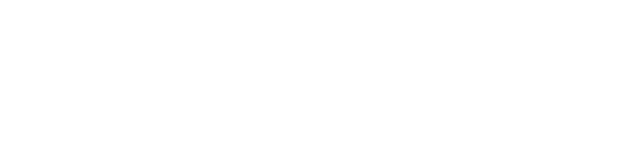
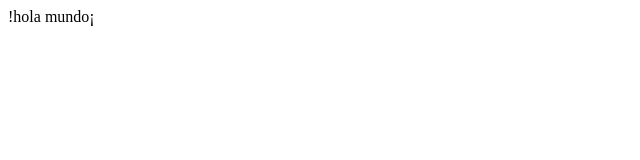
Before and after one commit to ROMARIO-TJ/UnionJaguera.github.io, a plain HTML site: page divim.html in a window 1280 px wide. Shown: the whole page, without its empty margins (0-640 px from the left). Drawn offline with Linux system fonts and the light colour scheme.

Commit message:
Update divim.html
cambio desde githut

```diff
--- a/divim.html
+++ b/divim.html
@@ -7,6 +7,8 @@
     <title>Document</title>
 </head>
 <body>
-
+    <div>
+        <a>!hola mundo¡</a>
+    </div>
 </body>
 </html>
```
